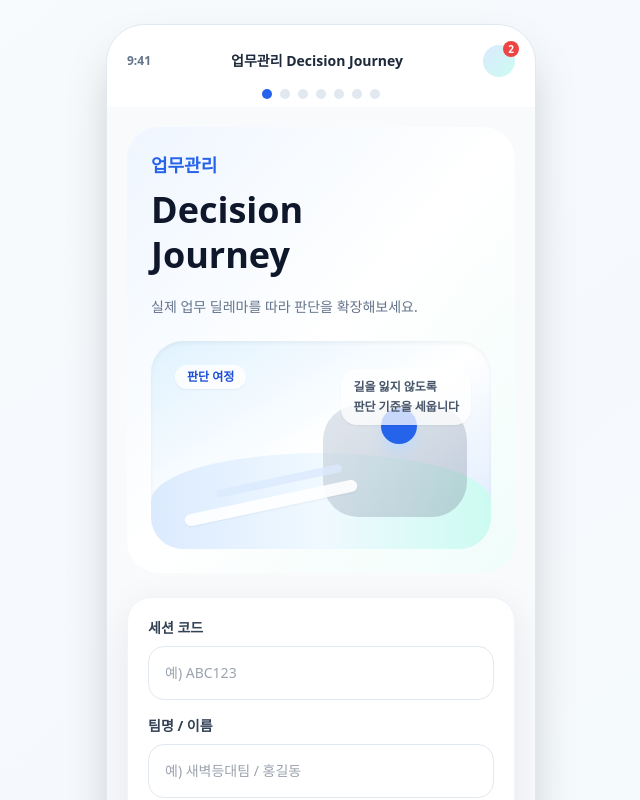
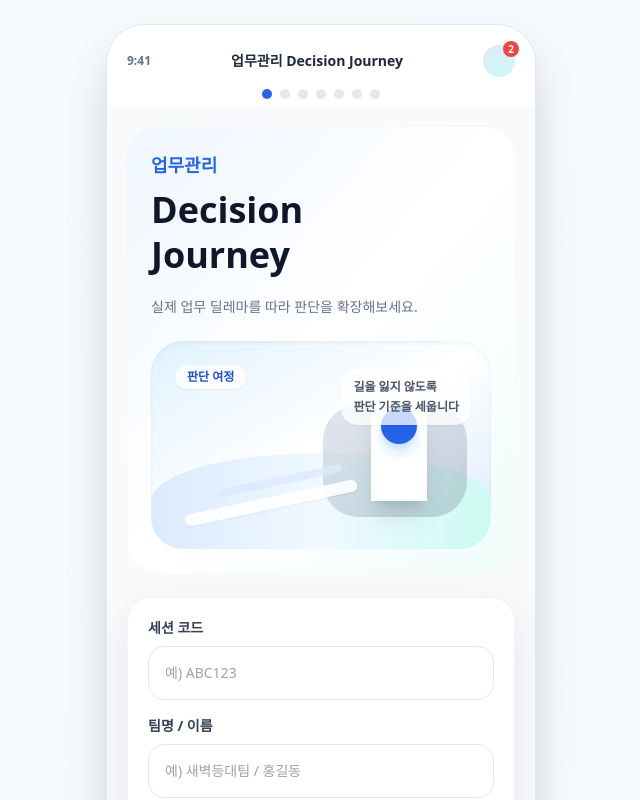
Before and after one commit to succ2ss-leadersfactory/wm-decision-journey-v032, a Next.js app: page / in a window 1280 px wide. Shown: the top 800 px of the page, without its empty margins (319-959 px from the left). Built offline with nearby package versions, Linux system fonts and the light colour scheme.

Commit message:
Use learner app v10 for unified round flow UI

```diff
--- a/app/page.tsx
+++ b/app/page.tsx
@@ -1,9 +1,9 @@
-import LearnerAppV9 from "@/components/LearnerAppV9";
+import LearnerAppV10 from "@/components/LearnerAppV10";
 
 export default function Page() {
   return (
     <main className="flex min-h-screen items-center justify-center bg-gradient-to-br from-slate-50 via-blue-50/30 to-teal-50/30 p-6">
-      <LearnerAppV9 />
+      <LearnerAppV10 />
     </main>
   );
 }
```
